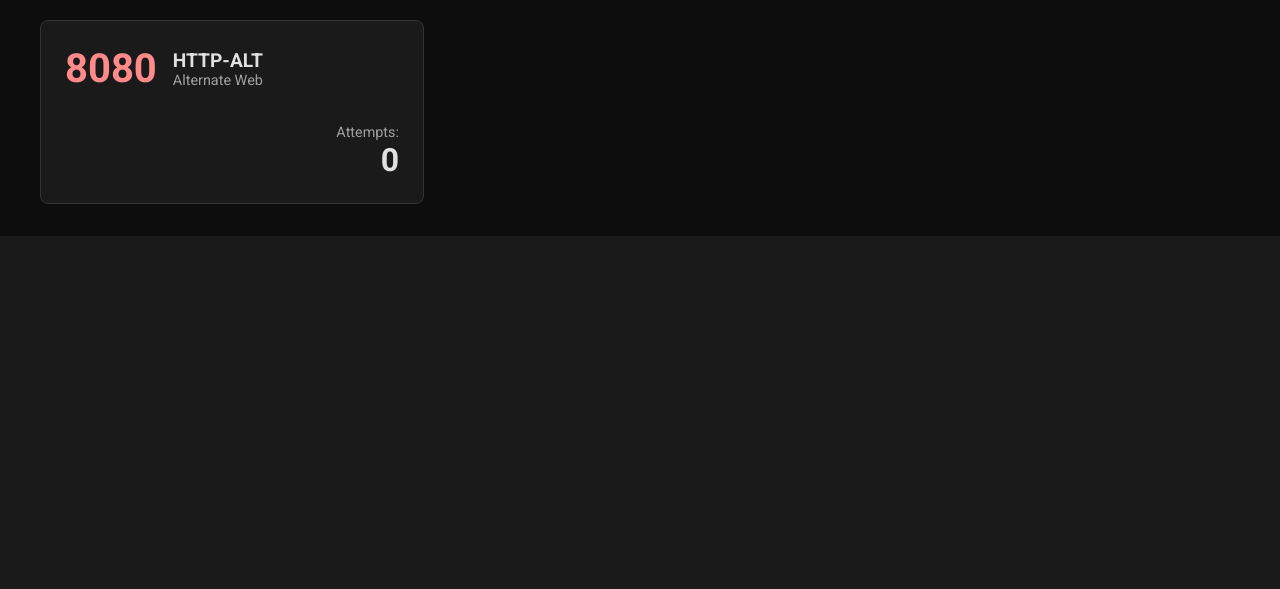
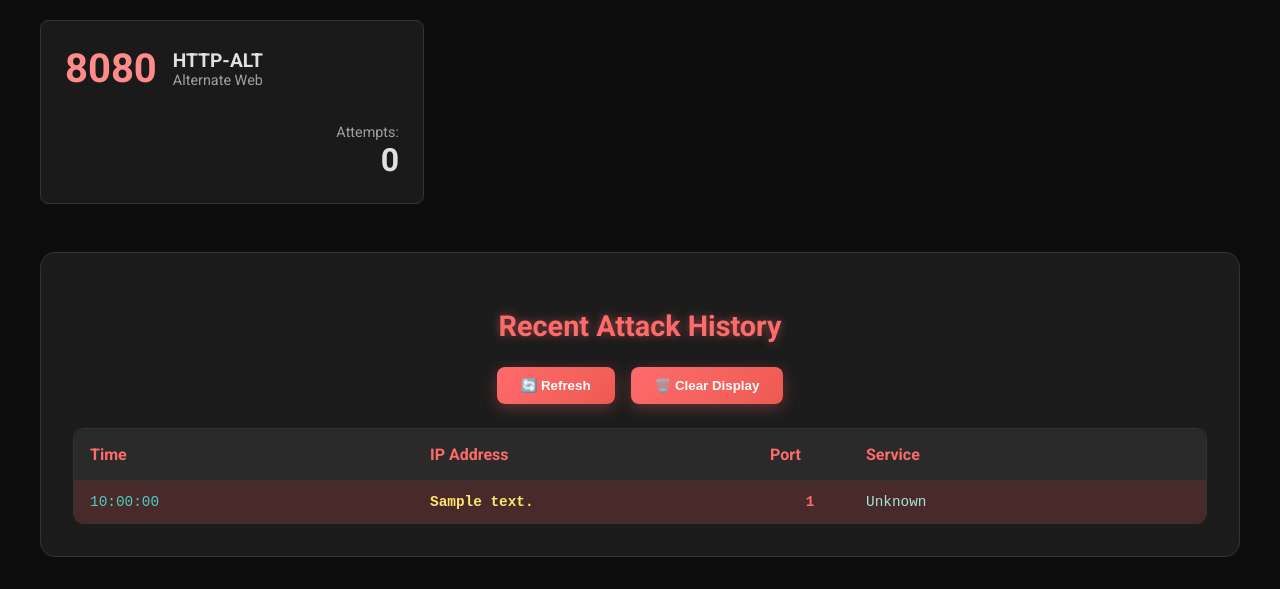
Before and after one commit to vmeoc/Internetisnasty, a Flask app: page / in a window 1280 px wide. Shown: the part 1317-1906 px from the top of the page. Before the commit the page ends 1553 px from the top, so only its background shows below. Run offline with Flask 2, Linux system fonts and the light colour scheme; tables that the repository leaves empty hold one stand-in row (values such as "Sample post"); data that the repository does not hold is empty; some libraries are stand-ins or nearby versions.

Commit message:
data persistence

```diff
--- a/app.py
+++ b/app.py
@@ -6,7 +6,12 @@ import threading
 import socket
 import logging
 import sys
-from datetime import datetime
+import sqlite3
+import schedule
+import time
+import os
+from datetime import datetime, timezone
+import pytz
 
 from flask import Flask, render_template, jsonify
 from flask_socketio import SocketIO
@@ -53,6 +58,158 @@ PORTS_TO_MONITOR = {
     8080: {"name": "HTTP-ALT", "description": "Alternate Web"}
 }
 
+# --- Database Configuration ---
+DB_PATH = 'honeypot_attacks.db'
+PARIS_TZ = pytz.timezone('Europe/Paris')
+
+def init_database():
+    """Initialize SQLite database with required tables"""
+    conn = sqlite3.connect(DB_PATH)
+    cursor = conn.cursor()
+
+    # Table for individual attacks
+    cursor.execute('''
+        CREATE TABLE IF NOT EXISTS attacks (
+            id INTEGER PRIMARY KEY AUTOINCREMENT,
+            port INTEGER NOT NULL,
+            ip_address TEXT NOT NULL,
+            timestamp DATETIME NOT NULL,
+            date_only DATE NOT NULL
+        )
+    ''')
+
+    # Table for daily statistics
+    cursor.execute('''
+        CREATE TABLE IF NOT EXISTS daily_stats (
+            date DATE NOT NULL,
+            port INTEGER NOT NULL,
+            attack_count INTEGER DEFAULT 0,
+            PRIMARY KEY (date, port)
+        )
+    ''')
+
+    conn.commit()
+    conn.close()
+    logger.info("Database initialized successfully")
+
+def log_attack_to_db(port, ip_address):
+    """Log an attack to the database"""
+    try:
+        conn = sqlite3.connect(DB_PATH)
+        cursor = conn.cursor()
+
+        # Get current time in Paris timezone
+        now_paris = datetime.now(PARIS_TZ)
+        date_only = now_paris.date()
+
+        # Insert attack record
+        cursor.execute('''
+            INSERT INTO attacks (port, ip_address, timestamp, date_only)
+            VALUES (?, ?, ?, ?)
+        ''', (port, ip_address, now_paris, date_only))
+
+        # Update daily stats
+        cursor.execute('''
+            INSERT OR REPLACE INTO daily_stats (date, port, attack_count)
+            VALUES (?, ?, COALESCE((SELECT attack_count FROM daily_stats WHERE date=? AND port=?), 0) + 1)
+        ''', (date_only, port, date_only, port))
+
+        conn.commit()
+        conn.close()
+
+    except Exception as e:
+        logger.error(f"Error logging attack to database: {e}")
+
+def get_daily_stats():
+    """Get today's attack statistics"""
+    try:
+        conn = sqlite3.connect(DB_PATH)
+        cursor = conn.cursor()
+
+        today = datetime.now(PARIS_TZ).date()
+
+        cursor.execute('''
+            SELECT port, attack_count FROM daily_stats
+            WHERE date = ?
+            ORDER BY port
+        ''', (today,))
+
+        stats = {}
+        for port, count in cursor.fetchall():
+            stats[port] = count
+
+        conn.close()
+        return stats
+
+    except Exception as e:
+        logger.error(f"Error getting daily stats: {e}")
+        return {}
+
+def get_recent_attacks(limit=50):
+    """Get recent attacks for display"""
+    try:
+        conn = sqlite3.connect(DB_PATH)
+        cursor = conn.cursor()
+
+        cursor.execute('''
+            SELECT port, ip_address, timestamp FROM attacks
+            ORDER BY timestamp DESC
+            LIMIT ?
+        ''', (limit,))
+
+        attacks = []
+        for port, ip, timestamp in cursor.fetchall():
+            attacks.append({
+                'port': port,
+                'ip': ip,
+                'timestamp': timestamp,
+                'port_name': PORTS_TO_MONITOR.get(port, {}).get('name', 'Unknown')
+            })
+
+        conn.close()
+        return attacks
+
+    except Exception as e:
+        logger.error(f"Error getting recent attacks: {e}")
+        return []
+
+def reset_daily_counters():
+    """Reset daily counters at midnight (called by scheduler)"""
+    try:
+        logger.info("Performing daily reset of attack counters (midnight Paris time)")
+
+        # Archive yesterday's data and prepare for new day
+        today = datetime.now(PARIS_TZ).date()
+        logger.info(f"Daily reset completed for {today}")
+
+        # Optional: Clean up old data (keep last 30 days)
+        conn = sqlite3.connect(DB_PATH)
+        cursor = conn.cursor()
+
+        cursor.execute('''
+            DELETE FROM attacks
+            WHERE date_only < date('now', '-30 days')
+        ''')
+
+        cursor.execute('''
+            DELETE FROM daily_stats
+            WHERE date < date('now', '-30 days')
+        ''')
+
+        conn.commit()
+        conn.close()
+
+        logger.info("Old data cleanup completed (kept last 30 days)")
+
+    except Exception as e:
+        logger.error(f"Error during daily reset: {e}")
+
+def run_scheduler():
+    """Run the scheduler in a separate thread"""
+    while True:
+        schedule.run_pending()
+        time.sleep(60)  # Check every minute
+
 # --- Backend Logic ---
 
 def listen_on_port(port):
@@ -84,6 +241,9 @@ def listen_on_port(port):
 
                         logger.warning(f"THREAT DETECTED: Connection from {attacker_ip} on port {port} ({PORTS_TO_MONITOR[port]['name']})")
 
+                        # Log attack to database
+                        log_attack_to_db(port, attacker_ip)
+
                         # Prepare the data to be sent to the frontend
                         data = {
                             'port': port,
@@ -113,8 +273,19 @@ def listen_on_port(port):
 @app.route('/')
 def index():
     """Serves the main HTML page."""
-    # Flask will look for this file in the 'templates' folder
-    return render_template('index.html', ports=PORTS_TO_MONITOR)
+    # Get current daily stats to initialize the interface
+    daily_stats = get_daily_stats()
+    return render_template('index.html', ports=PORTS_TO_MONITOR, daily_stats=daily_stats)
+
+@app.route('/api/stats')
+def api_stats():
+    """API endpoint for current daily statistics"""
+    return jsonify(get_daily_stats())
+
+@app.route('/api/recent-attacks')
+def api_recent_attacks():
+    """API endpoint for recent attacks"""
+    return jsonify(get_recent_attacks(100))
 
 # --- Main Execution ---
 
@@ -127,6 +298,19 @@ if __name__ == '__main__':
     logger.info("=== INTERNET IS NASTY HONEYPOT STARTING ===")
     logger.info(f"Web interface will be available on port {port}")
     logger.info(f"Monitoring {len(PORTS_TO_MONITOR)} ports for intrusion attempts")
+
+    # Initialize database
+    init_database()
+
+    # Setup daily reset scheduler (midnight Paris time)
+    schedule.every().day.at("00:00").do(reset_daily_counters)
+    logger.info("Scheduled daily reset at midnight (Paris time)")
+
+    # Start scheduler thread
+    scheduler_thread = threading.Thread(target=run_scheduler)
+    scheduler_thread.daemon = True
+    scheduler_thread.start()
+    logger.info("Scheduler thread started")
 
     # Create and start a new thread for each port in our list
     threads = []
--- a/requirements.txt
+++ b/requirements.txt
@@ -3,3 +3,5 @@ Flask-SocketIO==5.3.3
 eventlet==0.33.3
 dnspython==2.7.0
 Werkzeug==2.3.8
+schedule==1.2.0
+pytz==2023.3
--- a/static/css/style.css
+++ b/static/css/style.css
@@ -167,3 +167,141 @@ header {
 ::-webkit-scrollbar-thumb:hover {
   background-color: #777; /* Lighter grey on hover */
 }
+
+/* --- Attack History Section --- */
+.attack-history {
+  margin-top: 3rem;
+  background: rgba(30, 30, 30, 0.9);
+  border-radius: 15px;
+  padding: 2rem;
+  border: 1px solid #333;
+}
+
+.attack-history h2 {
+  color: #ff6b6b;
+  font-size: 1.8rem;
+  margin-bottom: 1.5rem;
+  text-align: center;
+  text-shadow: 0 0 10px rgba(255, 107, 107, 0.5);
+}
+
+.history-controls {
+  display: flex;
+  gap: 1rem;
+  justify-content: center;
+  margin-bottom: 1.5rem;
+}
+
+.btn {
+  background: linear-gradient(135deg, #ff6b6b, #ee5a52);
+  color: white;
+  border: none;
+  padding: 0.7rem 1.5rem;
+  border-radius: 8px;
+  cursor: pointer;
+  font-weight: bold;
+  transition: all 0.3s ease;
+  box-shadow: 0 4px 15px rgba(255, 107, 107, 0.3);
+}
+
+.btn:hover {
+  transform: translateY(-2px);
+  box-shadow: 0 6px 20px rgba(255, 107, 107, 0.4);
+}
+
+.attack-log {
+  background: #1a1a1a;
+  border-radius: 10px;
+  border: 1px solid #333;
+  max-height: 400px;
+  overflow-y: auto;
+}
+
+.log-header {
+  display: grid;
+  grid-template-columns: 1fr 1fr 80px 1fr;
+  gap: 1rem;
+  padding: 1rem;
+  background: #2a2a2a;
+  border-bottom: 1px solid #333;
+  font-weight: bold;
+  color: #ff6b6b;
+  border-radius: 10px 10px 0 0;
+}
+
+.attack-entry {
+  display: grid;
+  grid-template-columns: 1fr 1fr 80px 1fr;
+  gap: 1rem;
+  padding: 0.8rem 1rem;
+  border-bottom: 1px solid #333;
+  transition: background-color 0.3s ease;
+  font-family: 'Courier New', monospace;
+  font-size: 0.9rem;
+}
+
+.attack-entry:hover {
+  background: rgba(255, 107, 107, 0.1);
+}
+
+.attack-entry:last-child {
+  border-bottom: none;
+}
+
+.attack-entry.new-entry {
+  background: rgba(255, 107, 107, 0.2);
+  animation: highlightAttack 2s ease-out;
+}
+
+@keyframes highlightAttack {
+  0% {
+    background: rgba(255, 107, 107, 0.4);
+    transform: scale(1.02);
+  }
+  100% {
+    background: rgba(255, 107, 107, 0.1);
+    transform: scale(1);
+  }
+}
+
+.attack-time {
+  color: #4ecdc4;
+}
+
+.attack-ip {
+  color: #ffe66d;
+  font-weight: bold;
+}
+
+.attack-port {
+  color: #ff6b6b;
+  font-weight: bold;
+  text-align: center;
+}
+
+.attack-service {
+  color: #a8e6cf;
+}
+
+/* Mobile responsiveness for attack history */
+@media (max-width: 768px) {
+  .log-header,
+  .attack-entry {
+    grid-template-columns: 1fr;
+    gap: 0.5rem;
+  }
+
+  .log-header span,
+  .attack-entry > div {
+    padding: 0.2rem 0;
+  }
+
+  .attack-history {
+    padding: 1rem;
+  }
+
+  .history-controls {
+    flex-direction: column;
+    align-items: center;
+  }
+}
--- a/static/js/script.js
+++ b/static/js/script.js
@@ -2,7 +2,11 @@ document.addEventListener('DOMContentLoaded', () => {
     const socket = io();
 
     const totalThreatsCount = document.getElementById('total-threats-count');
+    const attackEntries = document.getElementById('attack-entries');
+    const refreshHistoryBtn = document.getElementById('refresh-history');
+    const clearHistoryBtn = document.getElementById('clear-history');
     let totalThreats = 0;
+    let attackHistory = [];
 
     socket.on('new_connection', (data) => {
         // 1. Update Total Threats Counter
@@ -25,6 +29,9 @@ document.addEventListener('DOMContentLoaded', () => {
                 threatCard.classList.remove('flash');
             }, 700); // Must match the animation duration in CSS
         }
+
+        // 4. Add to attack history
+        addAttackToHistory(data);
     });
 
     socket.on('connect', () => {
@@ -34,4 +41,116 @@ document.addEventListener('DOMContentLoaded', () => {
     socket.on('disconnect', () => {
         console.log('Disconnected from the server.');
     });
+
+    // Attack History Functions
+    function addAttackToHistory(data) {
+        const attackData = {
+            ...data,
+            port_name: getPortName(data.port)
+        };
+
+        attackHistory.unshift(attackData); // Add to beginning
+
+        // Keep only last 100 attacks in memory
+        if (attackHistory.length > 100) {
+            attackHistory = attackHistory.slice(0, 100);
+        }
+
+        renderAttackHistory();
+    }
+
+    function renderAttackHistory() {
+        attackEntries.innerHTML = '';
+
+        attackHistory.forEach((attack, index) => {
+            const entry = document.createElement('div');
+            entry.className = 'attack-entry';
+            if (index === 0) entry.classList.add('new-entry');
+
+            entry.innerHTML = `
+                <div class="attack-time">${formatTime(attack.timestamp)}</div>
+                <div class="attack-ip">${attack.ip}</div>
+                <div class="attack-port">${attack.port}</div>
+                <div class="attack-service">${attack.port_name}</div>
+            `;
+
+            attackEntries.appendChild(entry);
+        });
+    }
+
+    function formatTime(timestamp) {
+        const date = new Date(timestamp);
+        return date.toLocaleTimeString('fr-FR', {
+            hour: '2-digit',
+            minute: '2-digit',
+            second: '2-digit'
+        });
+    }
+
+    function getPortName(port) {
+        const portNames = {
+            22: 'SSH',
+            23: 'TELNET',
+            25: 'SMTP',
+            53: 'DNS',
+            80: 'HTTP',
+            110: 'POP3',
+            143: 'IMAP',
+            443: 'HTTPS',
+            993: 'IMAPS',
+            995: 'POP3S',
+            1433: 'MSSQL',
+            3306: 'MySQL',
+            3389: 'RDP',
+            5900: 'VNC',
+            8080: 'HTTP-ALT'
+        };
+        return portNames[port] || 'Unknown';
+    }
+
+    function loadRecentAttacks() {
+        fetch('/api/recent-attacks')
+            .then(response => response.json())
+            .then(data => {
+                attackHistory = data;
+                renderAttackHistory();
+            })
+            .catch(error => {
+                console.error('Error loading recent attacks:', error);
+            });
+    }
+
+    function loadDailyStats() {
+        fetch('/api/stats')
+            .then(response => response.json())
+            .then(stats => {
+                // Update counters with current daily stats
+                Object.entries(stats).forEach(([port, count]) => {
+                    const portCountElement = document.getElementById(`count-${port}`);
+                    if (portCountElement) {
+                        portCountElement.textContent = count;
+                        totalThreats += count;
+                    }
+                });
+                totalThreatsCount.textContent = totalThreats;
+            })
+            .catch(error => {
+                console.error('Error loading daily stats:', error);
+            });
+    }
+
+    // Event Listeners
+    refreshHistoryBtn.addEventListener('click', () => {
+        loadRecentAttacks();
+        loadDailyStats();
+    });
+
+    clearHistoryBtn.addEventListener('click', () => {
+        attackHistory = [];
+        renderAttackHistory();
+    });
+
+    // Load initial data
+    loadRecentAttacks();
+    loadDailyStats();
 });
--- a/templates/index.html
+++ b/templates/index.html
@@ -34,6 +34,25 @@
             </div>
             {% endfor %}
         </main>
+
+        <section class="attack-history">
+            <h2>Recent Attack History</h2>
+            <div class="history-controls">
+                <button id="refresh-history" class="btn">🔄 Refresh</button>
+                <button id="clear-history" class="btn">🗑️ Clear Display</button>
+            </div>
+            <div class="attack-log" id="attack-log">
+                <div class="log-header">
+                    <span>Time</span>
+                    <span>IP Address</span>
+                    <span>Port</span>
+                    <span>Service</span>
+                </div>
+                <div id="attack-entries">
+                    <!-- Attack entries will be loaded here -->
+                </div>
+            </div>
+        </section>
     </div>
 
     <script src="https://cdn.socket.io/4.5.4/socket.io.min.js"></script>
```
Also changed, not shown: 2 other files.
